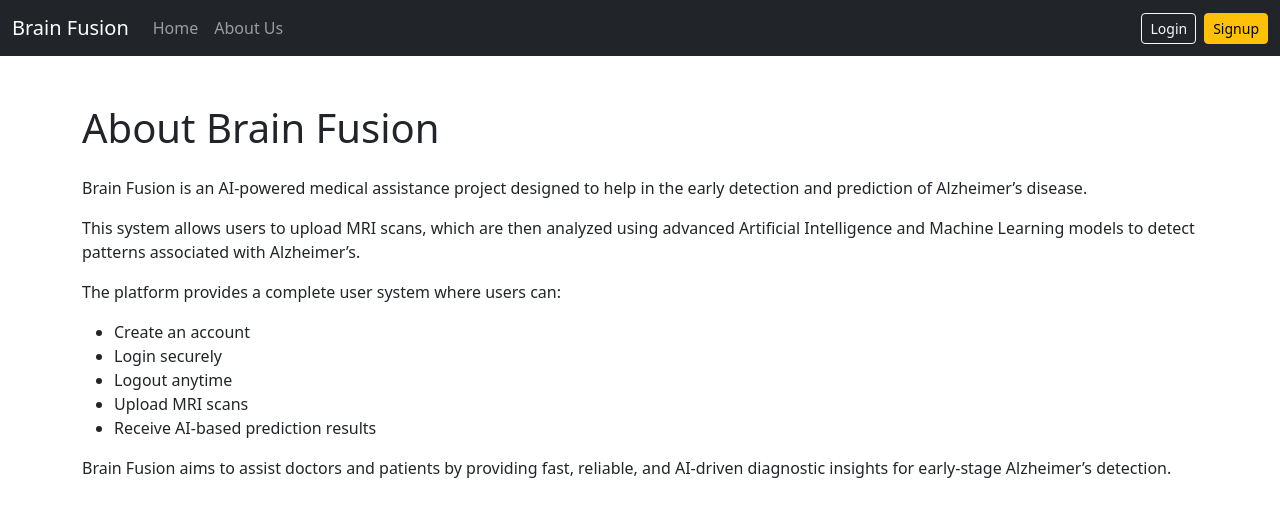
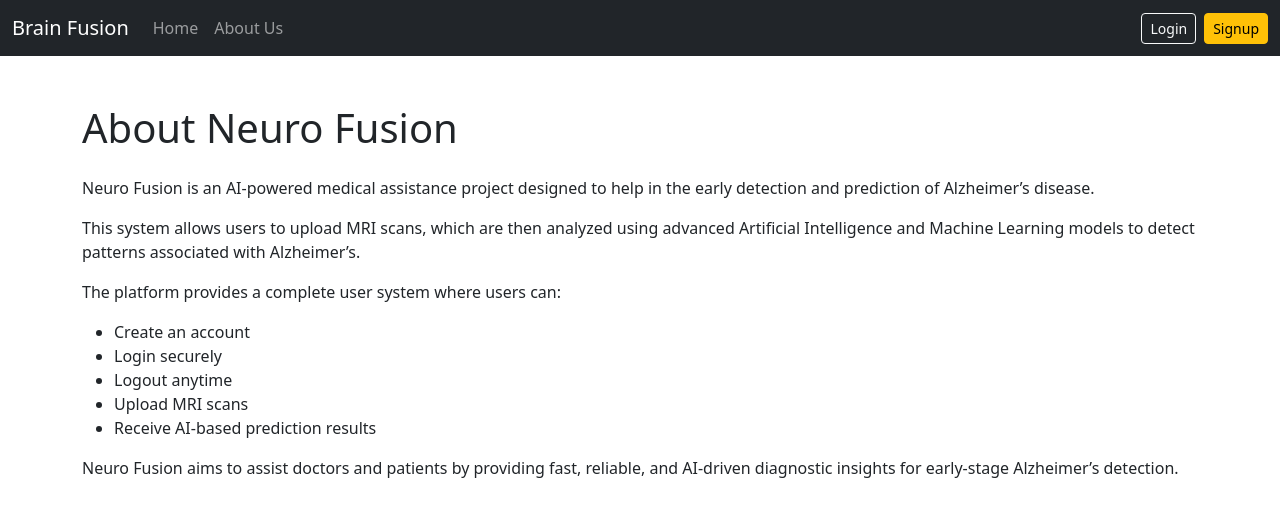
Before and after one commit to Hazeen-Dodhiya/NeuroFusionFront, a Next.js app: page /aboutus in a window 1280 px wide. Shown: the top 516 px of the page. Built offline with nearby package versions, Linux system fonts and the light colour scheme; no server answers.

Commit message:
brain replaces by neuro

```diff
--- a/app/aboutus/page.js
+++ b/app/aboutus/page.js
@@ -4,10 +4,10 @@ export default function AboutUs() {
   return (
     <div className="container mt-5">
 
-      <h1 className="mb-4">About Brain Fusion</h1>
+      <h1 className="mb-4">About Neuro Fusion</h1>
 
       <p>
-        Brain Fusion is an AI-powered medical assistance project designed to help in the early detection and prediction of Alzheimer’s disease.
+        Neuro Fusion is an AI-powered medical assistance project designed to help in the early detection and prediction of Alzheimer’s disease.
       </p>
 
       <p>
@@ -27,7 +27,7 @@ export default function AboutUs() {
       </ul>
 
       <p>
-        Brain Fusion aims to assist doctors and patients by providing fast, reliable, and AI-driven diagnostic insights for early-stage Alzheimer’s detection.
+        Neuro Fusion aims to assist doctors and patients by providing fast, reliable, and AI-driven diagnostic insights for early-stage Alzheimer’s detection.
       </p>
 
     </div>
--- a/app/layout.js
+++ b/app/layout.js
@@ -3,7 +3,7 @@ import Navbar from "@/components/Navbar";
 import { GoogleOAuthProvider } from "@react-oauth/google";
 
 export const metadata = {
-  title: "BrainFusion",
+  title: "NeuroFusion",
 };
 
 export default function RootLayout({ children }) {
```
Also changed, not shown: app/page.js (+3 -188 lines).
